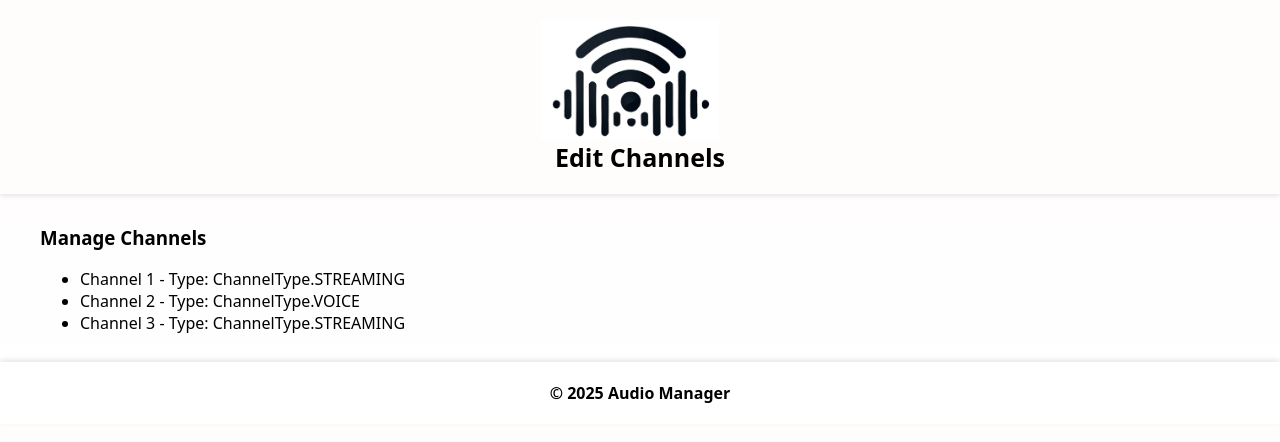
After one commit to pedromelo1316/PECI--Difusao-de-Audio, a Flask app: page /edit_channels in a window 1280 px wide. The commit adds this page. Shown: the top 442 px of the page. Run offline with Flask 3, Linux system fonts and the light colour scheme; some libraries are stand-ins or nearby versions.

Commit message:
Nova pagina edit_channels

```diff
--- a/Flask/app.py
+++ b/Flask/app.py
@@ -366,7 +366,10 @@ def remove_column_from_zone():
 
 
 
-
+@app.route('/edit_channels', methods=['GET'])
+def edit_channels():
+    channels = Channels.query.order_by(Channels.id).all()
+    return render_template("edit_channels.html", channels=channels)
 
 
 
--- /dev/null
+++ b/Flask/templates/edit_channels.html
@@ -0,0 +1,31 @@
+{% extends 'base.html' %}
+
+{% block head %}
+<title>Edit Channels</title>
+<link href="https://fonts.googleapis.com/css2?family=Roboto:wght@400;700&display=swap" rel="stylesheet">
+<meta name="viewport" content="width=device-width, initial-scale=1.0">
+{% endblock %}
+
+{% block body %}
+<header>
+    <div class="header-content" style="flex-direction: column; align-items: center;">
+        <img src="{{ url_for('static', filename='img/logo.png') }}" alt="Site Logo" class="site-logo">
+        <h1>Edit Channels</h1>
+    </div>
+</header>
+
+<div class="container">
+    <div class="content">
+        <h3>Manage Channels</h3>
+        <ul>
+            {% for channel in channels %}
+            <li>Channel {{ channel.id }} - Type: {{ channel.type }}</li>
+            {% endfor %}
+        </ul>
+    </div>
+</div>
+
+<footer>
+    <p style="text-align: center;">© 2025 Audio Manager</p>
+</footer>
+{% endblock %}
```
Also changed, not shown: Flask/templates/index.html (+9 -3 lines).
